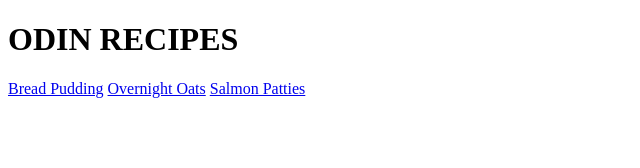
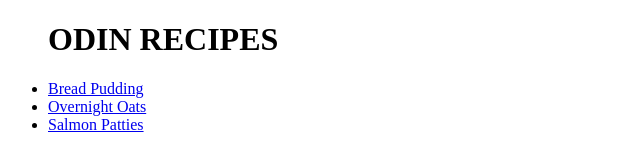
Before and after one commit to Breezer80/odin-recipes, a plain HTML site: page index.html in a window 1280 px wide. Shown: the whole page, without its empty margins (0-640 px from the left). Drawn offline with Linux system fonts and the light colour scheme.

Commit message:
Make links  to recipes into unordered list

```diff
--- a/index.html
+++ b/index.html
@@ -7,10 +7,12 @@
     <title>Odin Recipes</title>
 </head>
 <body>
+    <ul>
     <h1>ODIN RECIPES</h1>
-    <a href="recipes/breadpudding.html">Bread Pudding</a>
-    <a href="recipes/overnightoats.html">Overnight Oats</a>
-    <a href="recipes/salmonpatties.html">Salmon Patties</a>
+    <li><a href="recipes/breadpudding.html">Bread Pudding</a></li>
+    <li><a href="recipes/overnightoats.html">Overnight Oats</a></li>
+    <li><a href="recipes/salmonpatties.html">Salmon Patties</a></li>
+    </ul>
 
 </body>
 </html>
```
